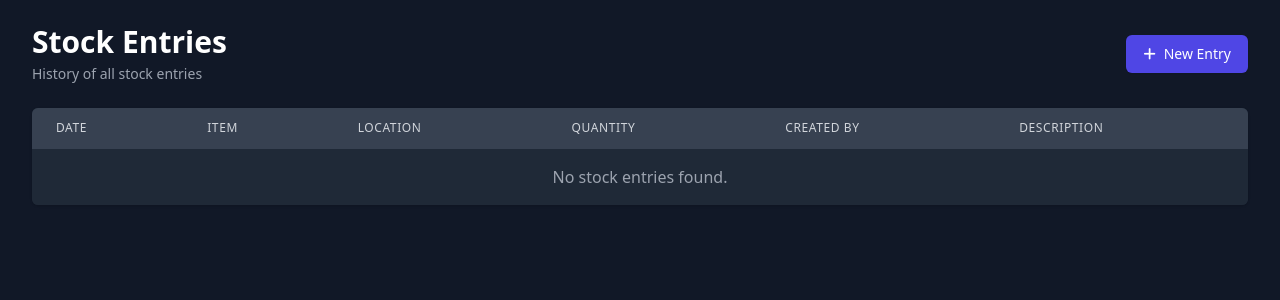
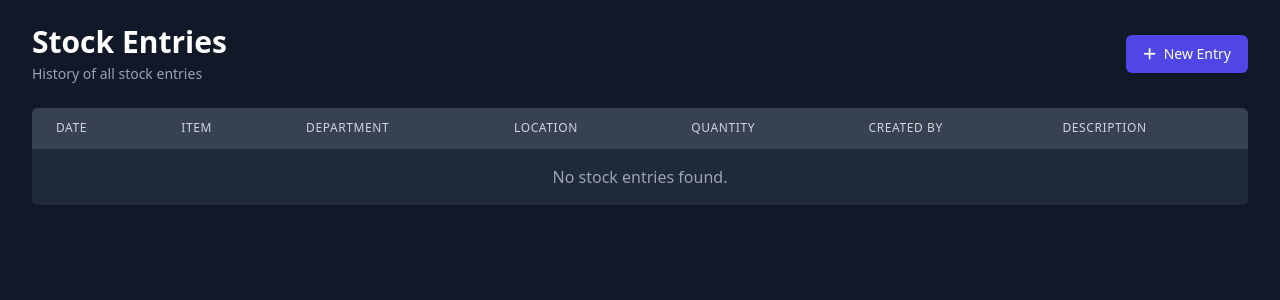
Before and after one commit to Ashmit12092000/icl, a Flask app: template templates/stock/entries.html in a window 1280 px wide. Shown: the top 300 px of the page. Run offline with Flask 3, Linux system fonts and the light colour scheme; the template is opened without the code that fills it: values that come from a table or form of the project are taken from there, others are empty; parts of the project's set-up code (start-up, migrations or seed data) failed here and were passed over; some libraries are stand-ins or nearby versions.

Commit message:
Update entries.html

```diff
--- a/templates/stock/entries.html
+++ b/templates/stock/entries.html
@@ -28,6 +28,7 @@
                 <tr>
                     <th class="px-6 py-3 text-left text-xs font-medium text-gray-300 uppercase tracking-wider">Date</th>
                     <th class="px-6 py-3 text-left text-xs font-medium text-gray-300 uppercase tracking-wider">Item</th>
+                    <th class="px-6 py-3 text-left text-xs font-medium text-gray-300 uppercase tracking-wider">Department</th>
                     <th class="px-6 py-3 text-left text-xs font-medium text-gray-300 uppercase tracking-wider">Location</th>
                     <th class="px-6 py-3 text-left text-xs font-medium text-gray-300 uppercase tracking-wider">Quantity</th>
                     <th class="px-6 py-3 text-left text-xs font-medium text-gray-300 uppercase tracking-wider">Created By</th>
@@ -46,6 +47,15 @@
                             <div class="text-gray-400">{{ entry.item.name }}</div>
                         </div>
                     </td>
+                    <td class="px-6 py-4 whitespace-nowrap text-sm text-gray-900">
+                        {% if entry.item.department %}
+                            <span class="inline-flex items-center px-2.5 py-0.5 rounded-full text-xs font-medium bg-blue-100 text-blue-800">
+                                {{ entry.item.department.name }}
+                            </span>
+                        {% else %}
+                            <span class="text-gray-400">No Department</span>
+                        {% endif %}
+                    </td>
                     <td class="px-6 py-4 whitespace-nowrap text-sm text-gray-300">
                         {{ entry.location.code }}
                     </td>
@@ -63,7 +73,7 @@
                 </tr>
                 {% else %}
                 <tr>
-                    <td colspan="6" class="px-6 py-4 text-center text-gray-400">No stock entries found.</td>
+                    <td colspan="7" class="px-6 py-4 text-center text-gray-400">No stock entries found.</td>
                 </tr>
                 {% endfor %}
             </tbody>
```
